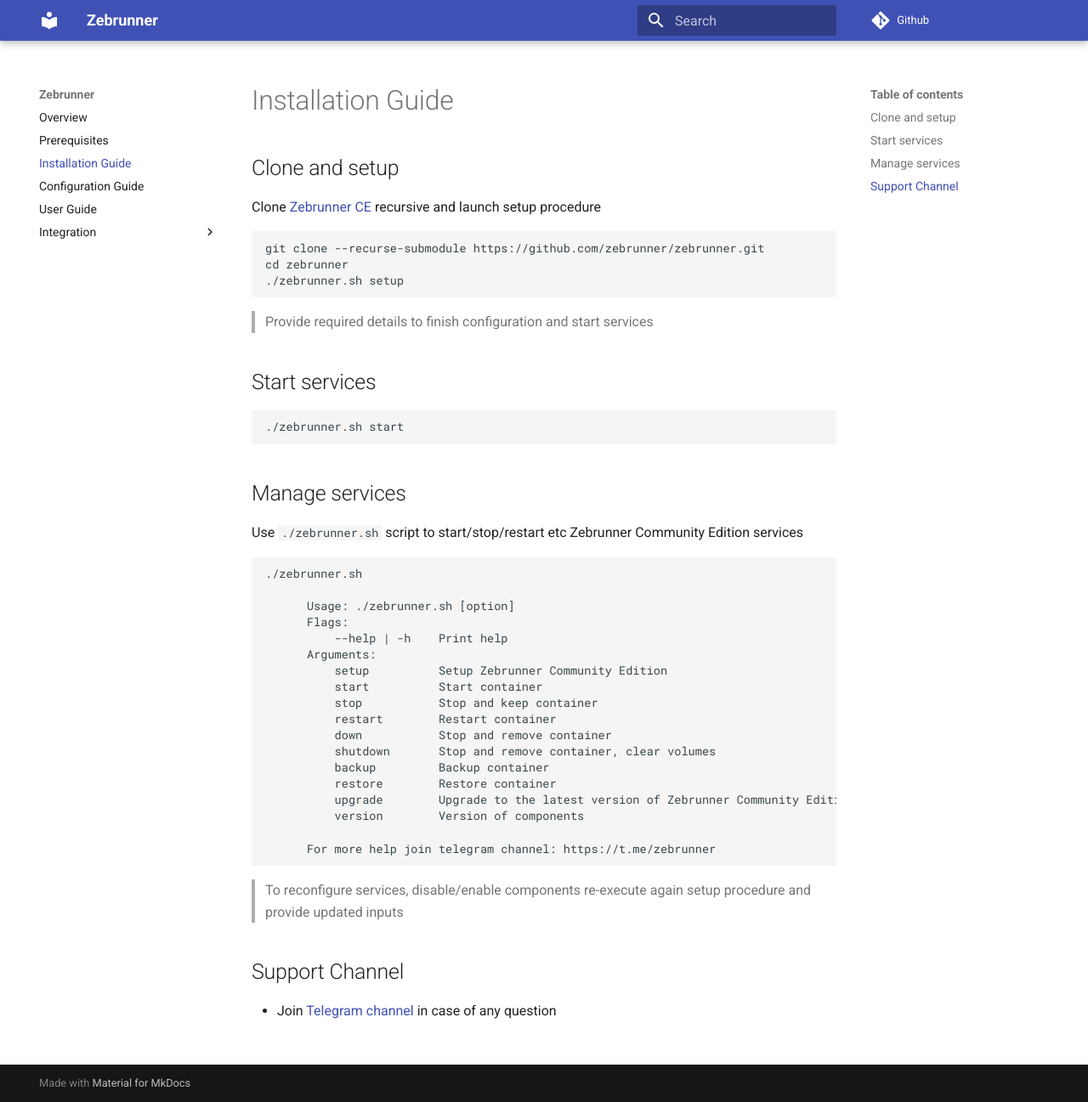
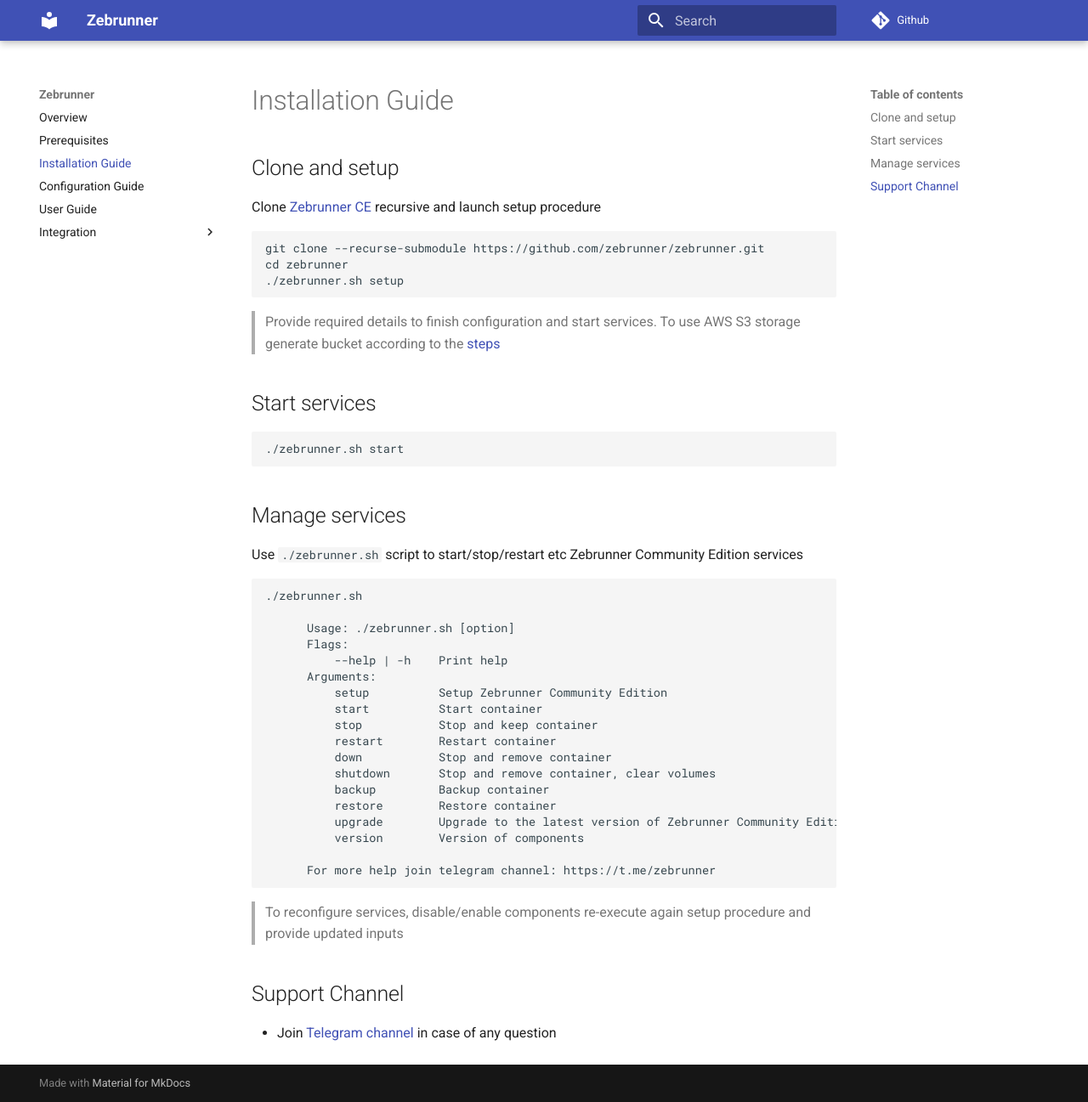
Before and after one commit to zebrunner/community-edition, an MkDocs documentation site: the page built from docs/install-guide.md, in a window 1280 px wide and 1297 px high. Shown: the whole window at 85% size. Built offline with MkDocs 1.6.1 and Material for MkDocs 9.7.7, drawn with Linux system fonts in a browser that asks for light colours; comment, search, counter and statistics services are not loaded; old or Windows-style settings are respelled for this version of MkDocs.

Commit message:
Update install-guide.md

````diff
--- a/docs/install-guide.md
+++ b/docs/install-guide.md
@@ -7,7 +7,7 @@
 cd zebrunner
 ./zebrunner.sh setup
 ```
-> Provide required details to finish configuration and start services
+> Provide required details to finish configuration and start services. To use AWS S3 storage generate bucket according to the [steps](https://zebrunner.github.io/community-edition/integration/aws-s3/)
 
 ## Start services
 ```
````
